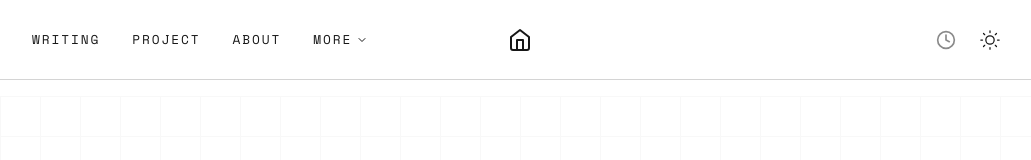
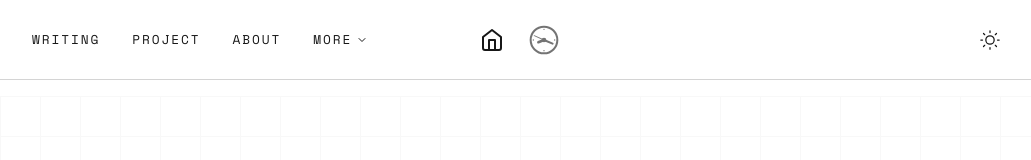
Before and after one commit to muhammadfaza16/muhammadfaza16.github.io, a Next.js app: page / in a window 1280 px wide. Shown: the top 160 px of the page, without its empty margins (120-1151 px from the left). Built offline with nearby package versions, Linux system fonts and the light colour scheme; a web font is replaced by a local one.

Commit message:
Add animated clock to header and disable quote typing effect

```diff
--- /dev/null
+++ b/src/components/AnimatedClock.tsx
@@ -0,0 +1,116 @@
+"use client";
+
+import { useState, useEffect } from "react";
+import Link from "next/link";
+import { usePathname } from "next/navigation";
+
+export function AnimatedClock() {
+    const pathname = usePathname();
+    const [time, setTime] = useState(new Date());
+
+    useEffect(() => {
+        const timer = setInterval(() => {
+            setTime(new Date());
+        }, 1000);
+
+        return () => clearInterval(timer);
+    }, []);
+
+    // Calculate rotation angles
+    const seconds = time.getSeconds();
+    const minutes = time.getMinutes();
+    const hours = time.getHours() % 12;
+
+    const secondDegrees = (seconds / 60) * 360;
+    const minuteDegrees = (minutes / 60) * 360 + (seconds / 60) * 6;
+    const hourDegrees = (hours / 12) * 360 + (minutes / 60) * 30;
+
+    const isActive = pathname === "/time";
+
+    return (
+        <Link
+            href="/time"
+            style={{
+                opacity: isActive ? 1 : 0.6,
+                transition: "opacity 0.3s ease, transform 0.2s ease",
+                display: "flex",
+                alignItems: "center",
+                justifyContent: "center",
+            }}
+            className="hover:opacity-100 hover:scale-110"
+            title="Time"
+        >
+            <svg
+                width="32"
+                height="32"
+                viewBox="0 0 24 24"
+                fill="none"
+                stroke="currentColor"
+                strokeWidth="1.5"
+                strokeLinecap="round"
+                strokeLinejoin="round"
+                style={{
+                    filter: isActive ? "drop-shadow(0 0 6px currentColor)" : "none",
+                }}
+            >
+                {/* Clock face */}
+                <circle cx="12" cy="12" r="10" />
+
+                {/* Hour markers */}
+                <circle cx="12" cy="4" r="0.5" fill="currentColor" stroke="none" />
+                <circle cx="20" cy="12" r="0.5" fill="currentColor" stroke="none" />
+                <circle cx="12" cy="20" r="0.5" fill="currentColor" stroke="none" />
+                <circle cx="4" cy="12" r="0.5" fill="currentColor" stroke="none" />
+
+                {/* Hour hand */}
+                <line
+                    x1="12"
+                    y1="12"
+                    x2="12"
+                    y2="7.5"
+                    strokeWidth="2"
+                    strokeLinecap="round"
+                    style={{
+                        transform: `rotate(${hourDegrees}deg)`,
+                        transformOrigin: "12px 12px",
+                        transition: "transform 0.5s cubic-bezier(0.4, 2.3, 0.3, 1)",
+                    }}
+                />
+
+                {/* Minute hand */}
+                <line
+                    x1="12"
+                    y1="12"
+                    x2="12"
+                    y2="5"
+                    strokeWidth="1.5"
+                    strokeLinecap="round"
+                    style={{
+                        transform: `rotate(${minuteDegrees}deg)`,
+                        transformOrigin: "12px 12px",
+                        transition: "transform 0.3s cubic-bezier(0.4, 2.3, 0.3, 1)",
+                    }}
+                />
+
+                {/* Second hand */}
+                <line
+                    x1="12"
+                    y1="12"
+                    x2="12"
+                    y2="4"
+                    strokeWidth="0.75"
+                    strokeLinecap="round"
+                    stroke="var(--accent, #3b82f6)"
+                    style={{
+                        transform: `rotate(${secondDegrees}deg)`,
+                        transformOrigin: "12px 12px",
+                        transition: "transform 0.15s cubic-bezier(0.4, 2.3, 0.3, 1)",
+                    }}
+                />
+
+                {/* Center dot */}
+                <circle cx="12" cy="12" r="1" fill="currentColor" />
+            </svg>
+        </Link>
+    );
+}
--- a/src/components/Header.tsx
+++ b/src/components/Header.tsx
@@ -5,6 +5,7 @@ import Link from "next/link";
 import { usePathname } from "next/navigation";
 import { Container } from "./Container";
 import { ThemeToggle } from "./ThemeToggle";
+import { AnimatedClock } from "./AnimatedClock";
 
 export function Header() {
     const pathname = usePathname();
@@ -164,7 +165,7 @@ export function Header() {
                     </nav>
 
                     {/* Mobile Logo (Visible on Mobile) */}
-                    <div className="mobile-only" style={{ display: "flex", alignItems: "center" }}>
+                    <div className="mobile-only" style={{ display: "flex", alignItems: "center", gap: "1rem" }}>
                         <Link
                             href="/"
                             style={{
@@ -179,12 +180,13 @@ export function Header() {
                                 <polyline points="9 22 9 12 15 12 15 22"></polyline>
                             </svg>
                         </Link>
+                        <AnimatedClock />
                     </div>
 
-                    {/* Desktop Logo (Centered Absolute, Hidden on Mobile) */}
+                    {/* Desktop Center - Home + Animated Clock */}
                     <div
                         className="desktop-flex"
-                        style={{ position: "absolute", left: "50%", top: "50%", transform: "translate(-50%, -50%)", alignItems: "center" }}
+                        style={{ position: "absolute", left: "50%", top: "50%", transform: "translate(-50%, -50%)", alignItems: "center", gap: "1.5rem" }}
                     >
                         <Link
                             href="/"
@@ -199,25 +201,11 @@ export function Header() {
                                 <polyline points="9 22 9 12 15 12 15 22"></polyline>
                             </svg>
                         </Link>
+                        <AnimatedClock />
                     </div>
 
                     {/* Actions - Right */}
                     <div style={{ display: "flex", alignItems: "center", gap: "1rem" }}>
-                        {/* Time Icon */}
-                        <Link
-                            href="/time"
-                            style={{
-                                opacity: pathname === "/time" ? 1 : 0.5,
-                                transition: "opacity 0.3s ease"
-                            }}
-                            onClick={() => setIsMenuOpen(false)}
-                            className="hover:opacity-100"
-                        >
-                            <svg width="20" height="20" viewBox="0 0 24 24" fill="none" stroke="currentColor" strokeWidth="2" strokeLinecap="round" strokeLinejoin="round">
-                                <circle cx="12" cy="12" r="10"></circle>
-                                <polyline points="12 6 12 12 16 14"></polyline>
-                            </svg>
-                        </Link>
                         <ThemeToggle />
 
                         {/* Hamburger Button (Mobile Only) */}
--- a/src/components/RandomQuote.tsx
+++ b/src/components/RandomQuote.tsx
@@ -194,22 +194,10 @@ export function RandomQuote() {
     useEffect(() => {
         if (!quote || isAnimating) return;
 
+        // Typing effect disabled - show full text immediately
         const text = showTranslation && quote.textId ? quote.textId : quote.text;
-        setDisplayedText("");
-        setIsTyping(true);
-
-        let i = 0;
-        const interval = setInterval(() => {
-            if (i < text.length) {
-                setDisplayedText(text.slice(0, i + 1));
-                i++;
-            } else {
-                clearInterval(interval);
-                setIsTyping(false);
-            }
-        }, 18);
-
-        return () => clearInterval(interval);
+        setDisplayedText(text);
+        setIsTyping(false);
     }, [quote, showTranslation, isAnimating]);
 
     const weightedRandomPick = useCallback((indices: number[]) => {
```
